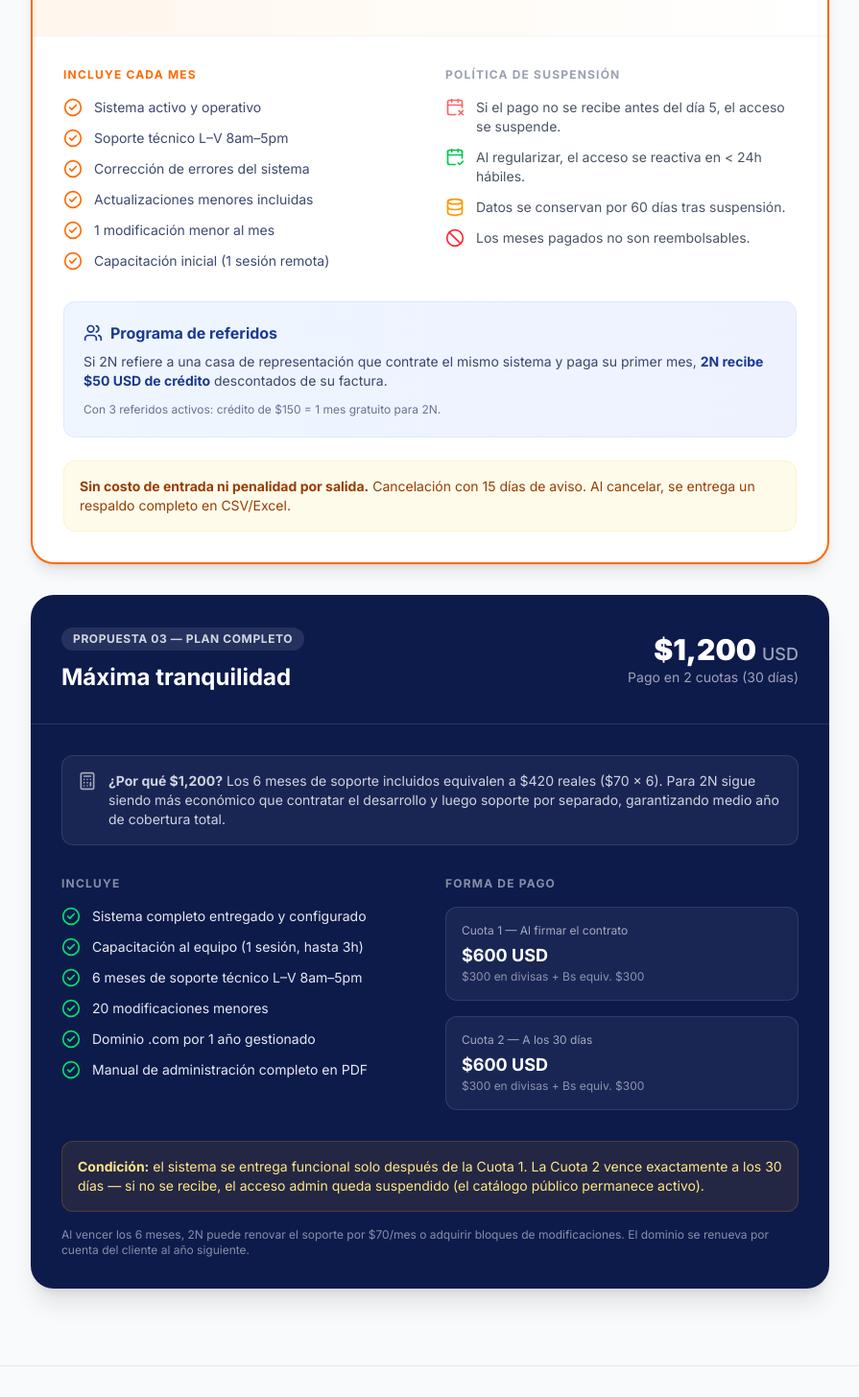
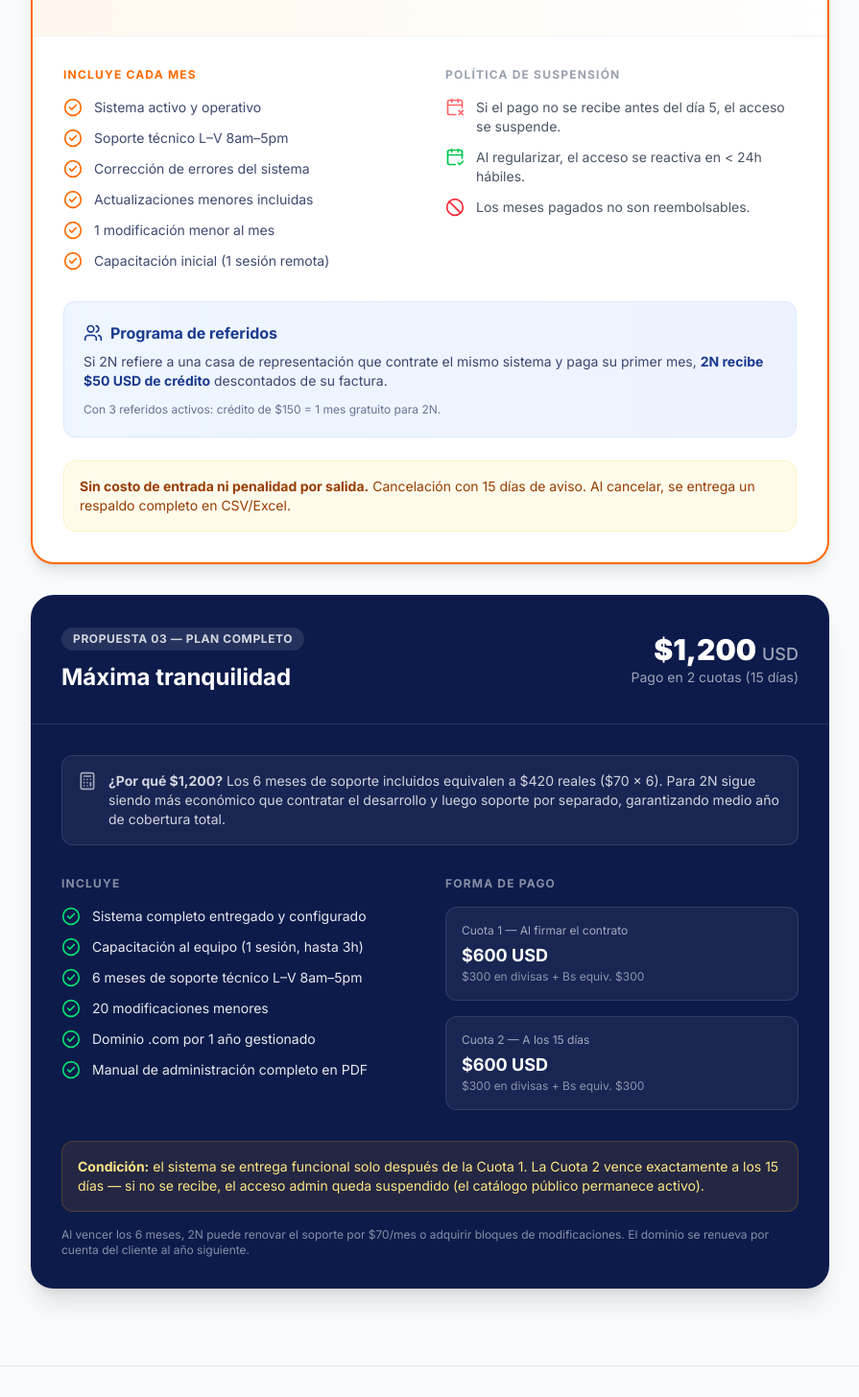
Before and after one commit to Leinerwill25/2N, a Next.js app: page /propuestas in a window 1280 px wide. Shown: the part 1656-3112 px from the top of the page at 96% size, without its empty margins (192-1087 px from the left). Built offline with nearby package versions, Linux system fonts and the light colour scheme.

Commit message:
Update proposal conditions: remove 60 day retention and change Cuota 2 to 15 days

```diff
--- a/src/app/propuestas/page.tsx
+++ b/src/app/propuestas/page.tsx
@@ -231,10 +231,6 @@ export default function PropuestasPage() {
                         <span>Al regularizar, el acceso se reactiva en &lt; 24h hábiles.</span>
                       </li>
                       <li className="flex items-start gap-3 text-sm text-gray-600">
-                        <Database className="h-5 w-5 text-amber-500 shrink-0" />
-                        <span>Datos se conservan por 60 días tras suspensión.</span>
-                      </li>
-                      <li className="flex items-start gap-3 text-sm text-gray-600">
                         <Ban className="h-5 w-5 text-red-500 shrink-0" />
                         <span>Los meses pagados no son reembolsables.</span>
                       </li>
@@ -271,7 +267,7 @@ export default function PropuestasPage() {
                   </div>
                   <div className="sm:text-right">
                     <p className="text-3xl font-black text-white">$1,200 <span className="text-lg text-white/60 font-medium">USD</span></p>
-                    <p className="text-sm text-white/60">Pago en 2 cuotas (30 días)</p>
+                    <p className="text-sm text-white/60">Pago en 2 cuotas (15 días)</p>
                   </div>
                 </div>
               </div>
@@ -310,7 +306,7 @@ export default function PropuestasPage() {
                         <p className="text-xs text-white/50">$300 en divisas + Bs equiv. $300</p>
                       </div>
                       <div className="bg-white/5 rounded-xl p-4 border border-white/10">
-                        <p className="text-xs text-white/60 mb-1">Cuota 2 — A los 30 días</p>
+                        <p className="text-xs text-white/60 mb-1">Cuota 2 — A los 15 días</p>
                         <p className="text-lg font-bold text-white">$600 USD</p>
                         <p className="text-xs text-white/50">$300 en divisas + Bs equiv. $300</p>
                       </div>
@@ -319,7 +315,7 @@ export default function PropuestasPage() {
                 </div>
 
                 <div className="bg-amber-500/10 text-amber-200 rounded-xl p-4 text-sm border border-amber-500/20 mb-4">
-                  <strong>Condición:</strong> el sistema se entrega funcional solo después de la Cuota 1. La Cuota 2 vence exactamente a los 30 días — si no se recibe, el acceso admin queda suspendido (el catálogo público permanece activo).
+                  <strong>Condición:</strong> el sistema se entrega funcional solo después de la Cuota 1. La Cuota 2 vence exactamente a los 15 días — si no se recibe, el acceso admin queda suspendido (el catálogo público permanece activo).
                 </div>
 
                 <p className="text-xs text-white/50">
```
